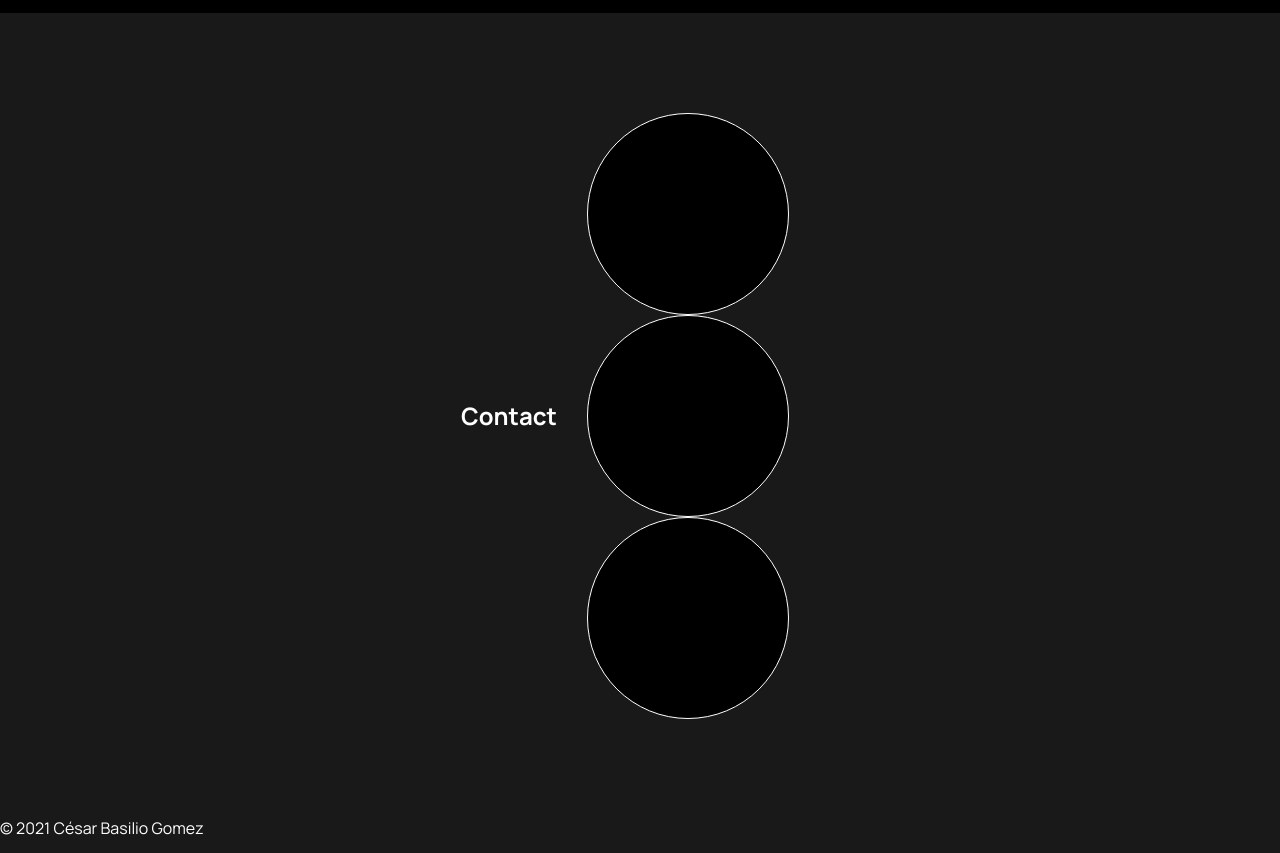
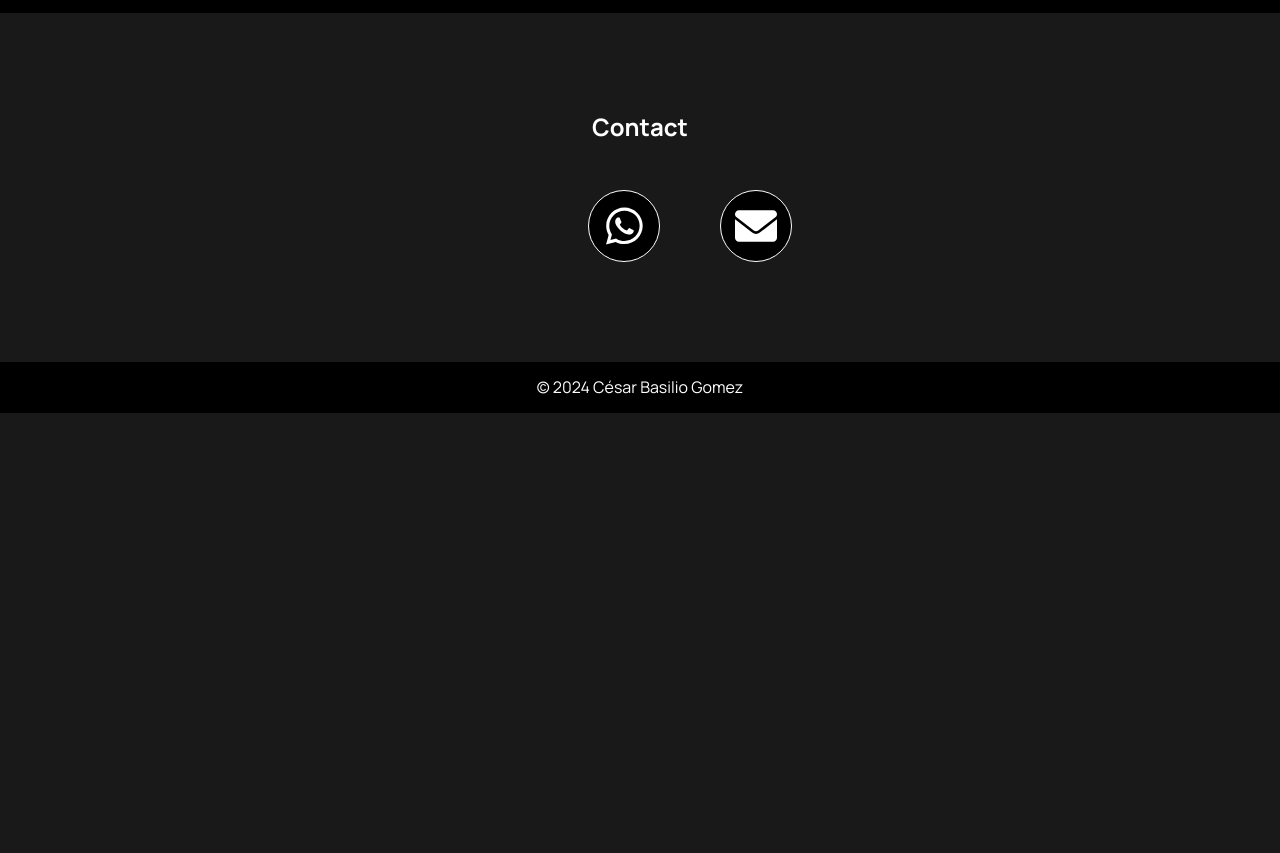
Before and after one commit to basgomcesar/portafolio, a plain HTML site: page index.html in a window 1280 px wide. Shown: the part 3101-3954 px from the top of the page. After the commit the page ends 3514 px from the top, so only its background shows below. Drawn offline with Linux system fonts and the light colour scheme.

Commit message:
correccion en seccion contactos

```diff
--- a/estilo.css
+++ b/estilo.css
@@ -282,11 +282,15 @@ body {
   margin-bottom: 8px;
 }
 .contact-container {
-  display: flex;
+  text-align: center;
+}
+.contact-content {
+ display: flex;
   justify-content: center;
   align-items: center;
   flex-wrap: wrap;
   margin-top: 50px;
+  margin-left: 100px;
   margin-bottom: 100px;
   box-sizing: border-box;
 }
@@ -294,10 +298,22 @@ body {
   display: flex;
   justify-content: center;
   align-items: center;
-  width: 200px;
-  height: 200px;
+  width: 70px;
+  height: 70px;
   border-radius: 50%;
   background-color: #000000;
   border: 1px solid white;
   margin: 0 30px;
 }
+.imagen-contacto{
+  width: 60%;
+}
+.footer{
+  background-color: #000000;
+  display: flex;
+  justify-content: center;
+  align-items: center;
+  flex-wrap: wrap;
+  margin-top: 50px;
+  box-sizing: border-box;
+}
--- a/index.html
+++ b/index.html
@@ -179,20 +179,17 @@
                <section class="contact-container">
                     <h2>Contact</h2>
                     <div class="contact-content">
-                         <div class="circulo-contacto">
-                              <img class="imagen-contacto" src="email.svg" alt="">
-                         </div>
-                         <div class="circulo-contacto">
-                              <img class="imagen-contacto" src="phone.svg" alt="">
-                         </div>
-                         <div class="circulo-contacto">
-                              <img class="imagen-contacto" src="whatsapp.svg" alt="">
-                         </div>
+                         <a href="https://wa.me/529221914346/" class="circulo-contacto">
+                              <img class="imagen-contacto" src="wpIcon.svg" alt="">
+                         </a>
+                         <a href="mailto:cesarbasiliogomez@gmail.com" class="circulo-contacto">
+                              <img class="imagen-contacto" src="email-Icon.svg" alt="">
+                         </a>
                     </div>
                </section>
           </section>
           <footer class="footer">
-               <p>© 2021 César Basilio Gomez</p>
+               <p>© 2024 César Basilio Gomez</p>
           </footer>
 </body>
 
```
Also changed, not shown: email-Icon.svg (added), phone.svg (added), wpIcon.svg (added).
